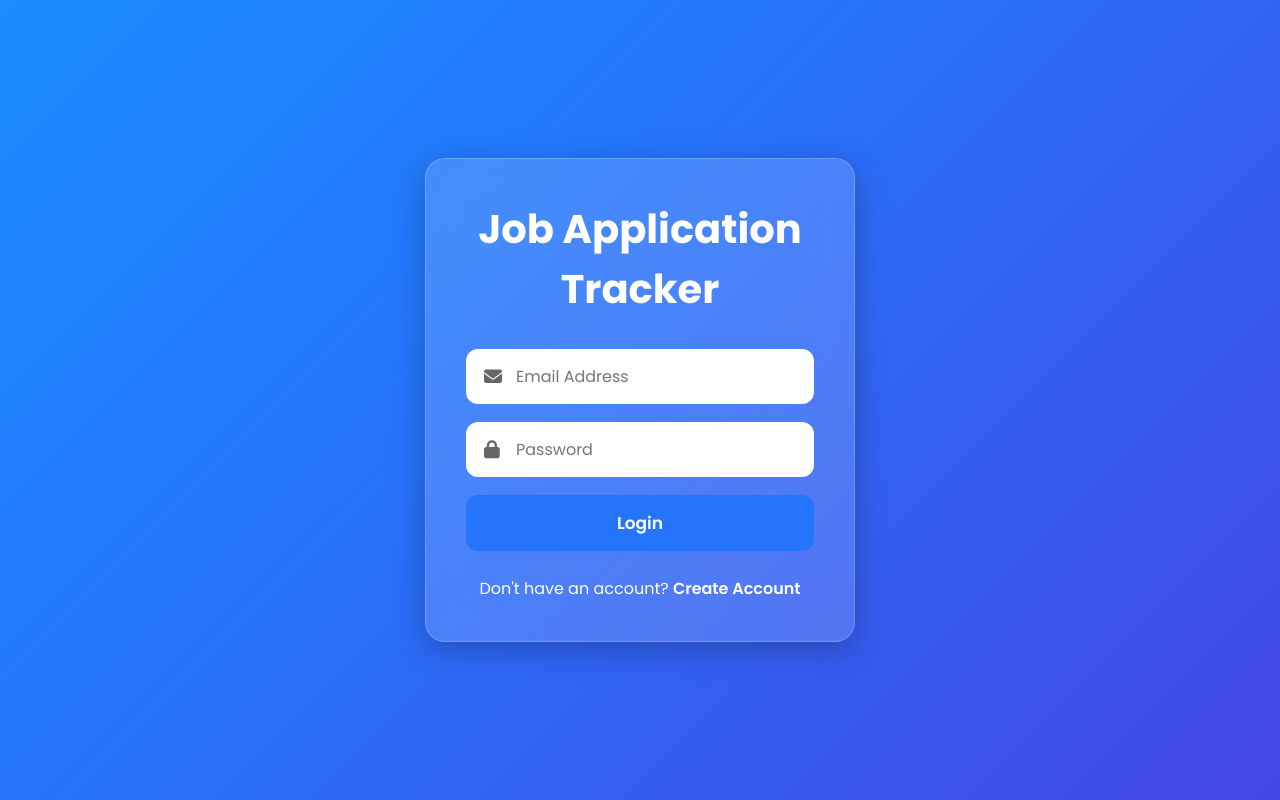
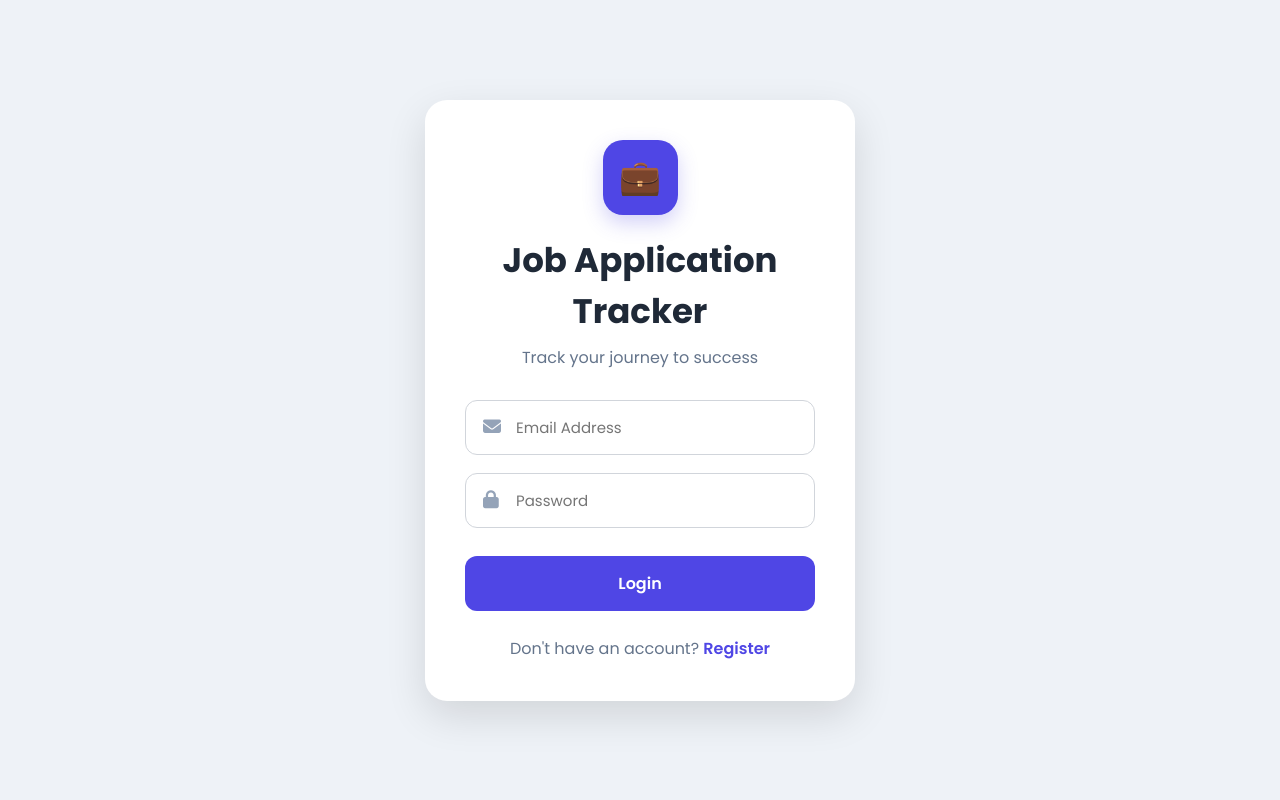
Before and after one commit to John-PaulX/jobtracker, a plain HTML site: page frontend/index.html in a window 1280 px wide. Drawn offline with Linux system fonts and the light colour scheme.

Commit message:
Professional login and register UI

```diff
--- a/frontend/css/style.css
+++ b/frontend/css/style.css
@@ -8,26 +8,16 @@
 }
 
 body{
+
     min-height:100vh;
+
     display:flex;
+
     justify-content:center;
+
     align-items:center;
 
-    background:linear-gradient(-45deg,
-    #6a11cb,
-    #2575fc,
-    #00c9ff,
-    #92fe9d);
-
-    background-size:400% 400%;
-    animation:gradient 15s ease infinite;
-}
-
-@keyframes gradient{
-
-0%{background-position:0% 50%;}
-50%{background-position:100% 50%;}
-100%{background-position:0% 50%;}
+    background:#eef2f7;
 
 }
 
@@ -35,18 +25,39 @@ body{
 
     width:430px;
 
-background:rgba(255,255,255,.15);
+    background:white;
 
-backdrop-filter:blur(18px);
+    padding:40px;
+
+    border-radius:22px;
+
+    box-shadow:0 15px 40px rgba(0,0,0,.12);
+
+}
+
+.logo{
+
+    width:75px;
+
+    height:75px;
+
+    background:#4f46e5;
+
+    color:white;
+
+    margin:0 auto 20px;
+
+    display:flex;
+
+    justify-content:center;
+
+    align-items:center;
 
     border-radius:20px;
 
-padding:40px;
+    font-size:34px;
 
-box-shadow:
-0 8px 32px rgba(0,0,0,.25);
-
-border:1px solid rgba(255,255,255,.2);
+    box-shadow:0 8px 20px rgba(79,70,229,.25);
 
 }
 
@@ -54,13 +65,23 @@ h1{
 
     text-align:center;
 
-margin-bottom:30px;
+    color:#1f2937;
 
-font-size:40px;
+    font-size:34px;
 
     font-weight:700;
 
-color:white;
+}
+
+.subtitle{
+
+    text-align:center;
+
+    color:#64748b;
+
+    margin-top:8px;
+
+    margin-bottom:30px;
 
 }
 
@@ -90,7 +111,7 @@ top:50%;
 
     transform:translateY(-50%);
 
-color:#666;
+    color:#94a3b8;
 
     font-size:18px;
 
@@ -98,39 +119,35 @@ font-size:18px;
 
 .input-box input{
 
-padding-left:50px;
-
     width:100%;
 
-}
+    padding:15px 18px 15px 50px;
 
-input{
-
-padding:15px;
+    border:1px solid #d1d5db;
 
     border-radius:12px;
 
-border:none;
-
     outline:none;
 
-font-size:16px;
-
-background:white;
+    font-size:15px;
 
     transition:.3s;
 
 }
 
-input:focus{
+.input-box input:focus{
 
-transform:scale(1.02);
+    border-color:#4f46e5;
 
-box-shadow:0 0 10px rgba(37,117,252,.4);
+    box-shadow:0 0 0 3px rgba(79,70,229,.15);
 
 }
 
 button{
+
+    width:100%;
+
+    margin-top:10px;
 
     padding:15px;
 
@@ -138,15 +155,15 @@ border:none;
 
     border-radius:12px;
 
-font-size:17px;
+    background:#4f46e5;
+
+    color:white;
+
+    font-size:16px;
 
     font-weight:600;
 
     cursor:pointer;
-
-background:#2575fc;
-
-color:white;
 
     transition:.3s;
 
@@ -154,33 +171,31 @@ transition:.3s;
 
 button:hover{
 
-background:#0f5be7;
-
-transform:translateY(-2px);
+    background:#4338ca;
 
 }
 
-p{
+.bottom-text{
+
+    text-align:center;
 
     margin-top:25px;
 
-text-align:center;
-
-color:white;
+    color:#64748b;
 
 }
 
-a{
+.bottom-text a{
 
-color:#fff;
+    color:#4f46e5;
+
+    text-decoration:none;
 
     font-weight:600;
 
-text-decoration:none;
-
 }
 
-a:hover{
+.bottom-text a:hover{
 
     text-decoration:underline;
 
@@ -191,13 +206,14 @@ text-decoration:underline;
 .container{
 
 width:90%;
+
 padding:30px;
 
 }
 
 h1{
 
-font-size:32px;
+font-size:28px;
 
 }
 
--- a/frontend/index.html
+++ b/frontend/index.html
@@ -2,26 +2,35 @@
 <html lang="en">
 
 <head>
+
     <meta charset="UTF-8">
     <meta name="viewport" content="width=device-width, initial-scale=1.0">
+
     <title>Job Application Tracker</title>
 
     <link rel="stylesheet" href="css/style.css">
 
-    <!-- Google Font -->
     <link href="https://fonts.googleapis.com/css2?family=Poppins:wght@300;400;500;600;700&display=swap"
           rel="stylesheet">
 
-    <!-- Font Awesome Icons -->
     <link rel="stylesheet"
           href="https://cdnjs.cloudflare.com/ajax/libs/font-awesome/6.6.0/css/all.min.css">
+
 </head>
 
 <body>
 
 <div class="container">
 
+    <div class="logo">
+        💼
+    </div>
+
     <h1>Job Application Tracker</h1>
+
+    <p class="subtitle">
+        Track your journey to success
+    </p>
 
     <form id="loginForm">
 
@@ -55,9 +64,16 @@
 
     </form>
 
-    <p>
+    <p class="bottom-text">
+
         Don't have an account?
-        <a href="register.html">Create Account</a>
+
+        <a href="register.html">
+
+            Register
+
+        </a>
+
     </p>
 
 </div>
```
Also changed, not shown: frontend/register.html (+34 -4 lines). Lines whose indentation alone changed are shown as unchanged.
